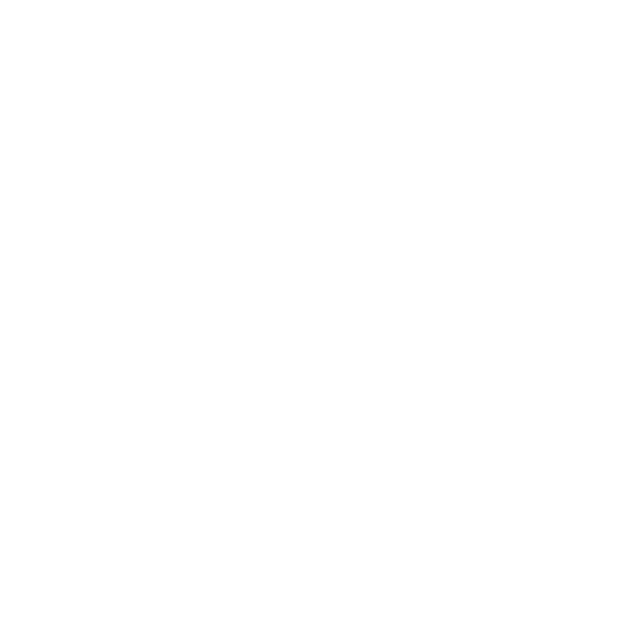
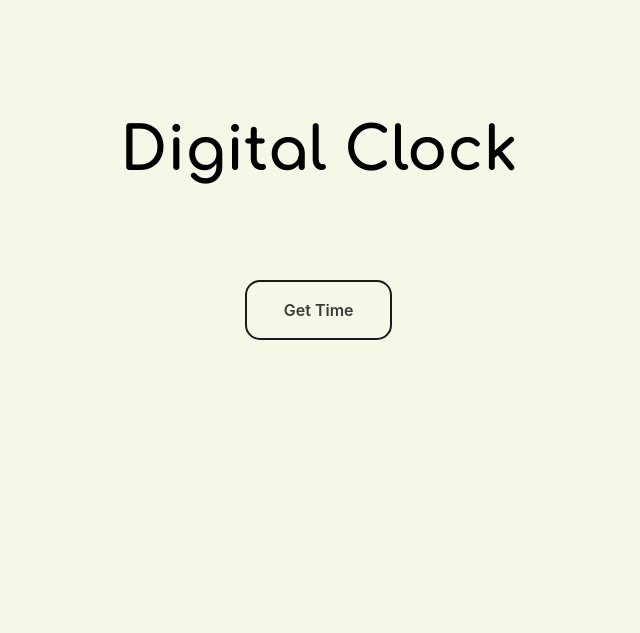
Before and after one commit to manavbillimoria/JavaScript-Projects, a plain HTML site: page Digital Clock/src/index.html in a window 1280 px wide. Shown: the whole page, without its empty margins (321-961 px from the left). Drawn offline with Linux system fonts and the light colour scheme.

Commit message:
Digital Clock (12 hr)

```diff
--- a/Digital Clock/src/index.html
+++ b/Digital Clock/src/index.html
@@ -7,6 +7,16 @@
       <link rel="stylesheet" href="styles.css">
 </head>
 <body>
+      <div class="headingContainer">
+            <h1 id="heading">Digital Clock</h1>
+      </div>
+
+      <div class="container">
+            <button onclick="get12hrTime()" id="timeButton" >Get Time</button>
+      </div>
+      <div class="container2">
+            <p id="time"></p>
+      </div>
       <script src="script.js"></script>
 </body>
 </html>
--- a/Digital Clock/src/script.js
+++ b/Digital Clock/src/script.js
@@ -0,0 +1,26 @@
+function get12hrTime()
+{
+      var date=new Date();
+      var hh=date.getHours();
+      var mm=date.getMinutes();
+      var ss=date.getSeconds();
+      var session="AM";
+      if(hh==0)
+      {
+            hh=12;
+      }
+      if(hh>12)
+      {
+            hh=hh-12;
+            session = "PM";
+      }
+      hh=(hh<10)? "0" + hh : hh;
+      mm=(mm<10)? "0" + mm : mm;
+      ss=(ss<10)? "0" + ss : ss;
+
+      let time = hh + "." + mm + "." + ss + " "+session;
+      document.getElementById("time").innerHTML = time;
+      let t=setTimeout(function(){
+            get12hrTime()
+      },1000);
+}
--- a/Digital Clock/src/styles.css
+++ b/Digital Clock/src/styles.css
@@ -0,0 +1,79 @@
+
+@import url('https://fonts.googleapis.com/css2?family=Comfortaa:wght@700&display=swap');
+*{
+      background-color: rgb(247, 247, 231);
+      margin: 0;
+      padding: 0;
+}
+.headingContainer{
+      display: flex;
+      align-items: center;
+      height: 20vh;
+      justify-content: center;
+      margin-top: 70px;
+}
+#heading{
+      font-family: 'Comfortaa', sans-serif;
+      font-size: 60px;
+
+}
+.container{
+
+      height: 20vh;
+      display: flex;
+      align-items: center;
+      justify-content: center;
+}
+.container2{
+      height: 30vh;
+      display: flex;
+      align-items: center;
+      justify-content: center;
+}
+#time{
+      font-family: 'Sometype Mono', monospace;
+      font-size: 70px;
+}
+button
+{
+      appearance: none;
+      background-color: transparent;
+      border: 0.125em solid #1A1A1A;
+      border-radius: 0.9375em;
+      box-sizing: border-box;
+      color: #3B3B3B;
+      cursor: pointer;
+      display: inline-block;
+      font-family: Roobert,-apple-system,BlinkMacSystemFont,"Segoe UI",Helvetica,Arial,sans-serif,"Apple Color Emoji","Segoe UI Emoji","Segoe UI Symbol";
+      font-size: 16px;
+      font-weight: 600;
+      line-height: normal;
+      margin: 0;
+      min-height: 3.75em;
+      min-width: 0;
+      outline: none;
+      padding: 1em 2.3em;
+      text-align: center;
+      text-decoration: none;
+      transition: all 300ms cubic-bezier(.23, 1, 0.32, 1);
+      user-select: none;
+      -webkit-user-select: none;
+      touch-action: manipulation;
+      will-change: transform;
+     }
+
+     button:disabled {
+      pointer-events: none;
+     }
+
+     button:hover {
+      color: #fff;
+      background-color: #1A1A1A;
+      box-shadow: rgba(0, 0, 0, 0.25) 0 8px 15px;
+      transform: translateY(-2px);
+     }
+
+     button:active {
+      box-shadow: none;
+      transform: translateY(0);
+     }
```
